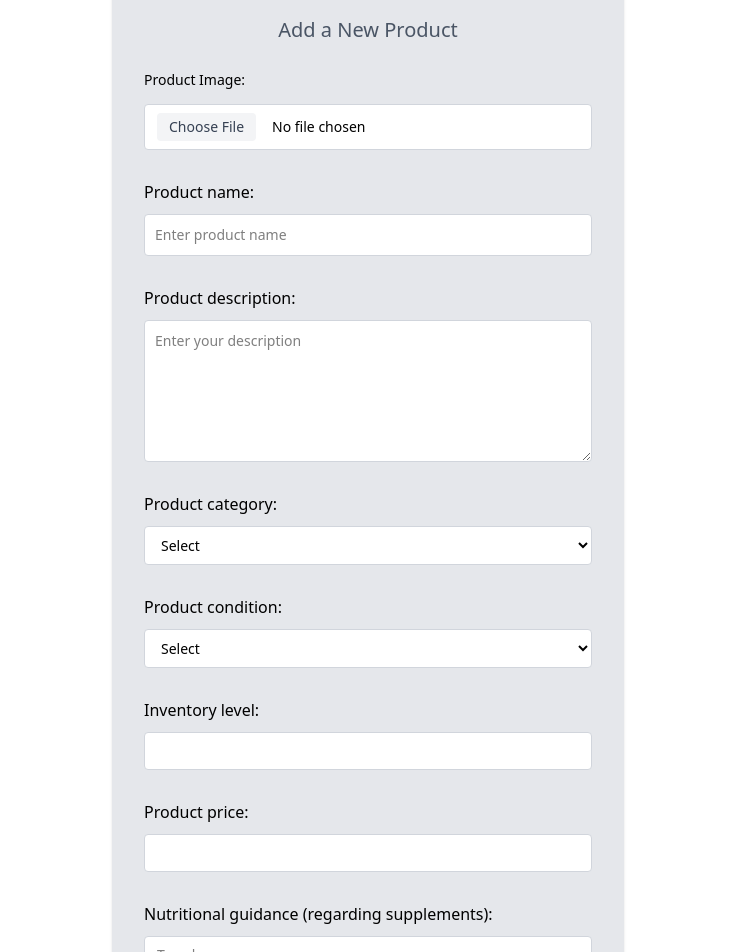
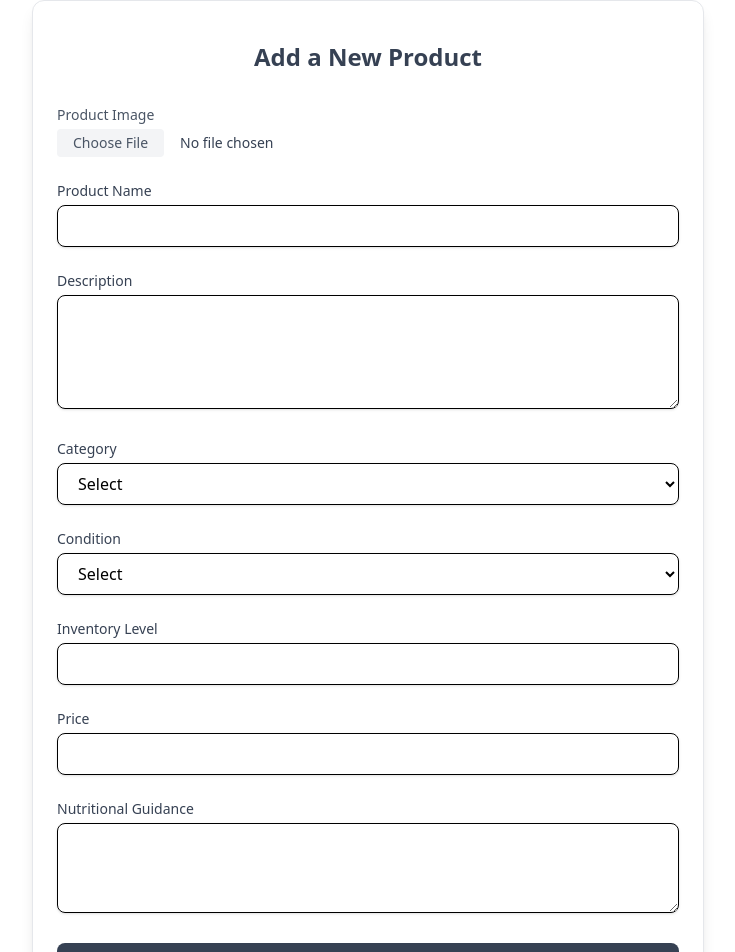
Before and after one commit to manulbp/fitgainTest, a React (Vite) app in the folder frontend/: page /product in a window 1280 px wide. Shown: the part 116-1068 px from the top of the page, without its empty margins (272-1007 px from the left). Built offline with nearby package versions, Linux system fonts and the light colour scheme.

Commit message:
Update Product.jsx

```diff
--- a/frontend/pages/Product.jsx
+++ b/frontend/pages/Product.jsx
@@ -1,9 +1,8 @@
 import React, { useState, useEffect } from 'react';
-import './Product.css';
-import { useNavigate } from 'react-router-dom'; // Import useNavigate
+import { useNavigate } from 'react-router-dom';
 
 const Product = () => {
-  const navigate = useNavigate(); // Initialize the navigation hook
+  const navigate = useNavigate();
   const [errorMessage, setErrorMessage] = useState(null);
   const [loading, setLoading] = useState(false);
 
@@ -85,8 +84,8 @@ const Product = () => {
         throw new Error(data.error || "Failed to add product");
       }
 
-      // Navigate to Home page with product data passed via state
       navigate('/', { state: { newProduct: data.product } });
+
 
     } catch (error) {
       console.error("Error:", error);
@@ -97,69 +96,73 @@ const Product = () => {
   };
 
   return (
-    <div className="max-w-lg mx-auto p-8 bg-gray-200 rounded-md shadow-sm mt-8">
-      <h1 className="text-xl text-gray-600 font-medium text-center mb-6">Add a New Product</h1>
-      <form className="flex flex-col gap-4" onSubmit={handleSubmit}>
-        <div className="flex flex-col gap-1 w-full">
-          <p className="text-sm text-gray-650 text-left mb-1 mt-0.5">Product Image:</p>
+    <div className="max-w-2xl mx-auto mt-12 px-6 py-10 bg-white rounded-xl shadow-lg border border-gray-200">
+      <h1 className="text-2xl font-semibold text-gray-700 text-center mb-8">Add a New Product</h1>
+
+      <form className="space-y-6" onSubmit={handleSubmit}>
+        {/* Image Upload */}
+        <div>
+          <label className="block text-sm font-medium text-gray-600 mb-1">Product Image</label>
           <input
             type="file"
-            id="image"
             onChange={handleFileChange}
-            className="w-full border border-gray-300 bg-white rounded px-3 py-2 text-sm file:mr-4 file:py-1 file:px-3 file:rounded file:border-0 file:text-sm file:bg-gray-100 file:text-gray-700"
+            className="block w-full text-sm text-gray-700 file:mr-4 file:py-1 file:px-4 file:rounded file:border-0 file:text-sm file:bg-gray-100 file:text-gray-600 hover:file:bg-gray-200"
           />
-          {formData.imagePreview && <img src={formData.imagePreview} alt="Preview" width="100" className="mt-2" />}
+          {formData.imagePreview && (
+            <img src={formData.imagePreview} alt="Preview" className="mt-4 rounded shadow-md w-40 h-40 object-cover" />
+          )}
         </div>
 
-        <div className="add-product-name flex-col mt-5">
-          <p>Product name:</p>
+        {/* Product Name */}
+        <div>
+          <label className="block text-sm font-medium text-gray-700 mb-1">Product Name</label>
           <input
             type="text"
             name="productname"
-            placeholder="Enter product name"
             value={formData.productname}
             onChange={handleChange}
             required
-            className='w-full border border-gray-300 bg-white rounded px-3 py-2 text-sm focus:outline-none focus:border-gray-400'
+            className="w-full px-4 py-2 border rounded-lg shadow-sm focus:outline-none focus:ring-2 focus:ring-gray-400"
           />
         </div>
 
-        <div className="add-product-description flex-col mt-5">
-          <p>Product description:</p>
+        {/* Description */}
+        <div>
+          <label className="block text-sm font-medium text-gray-700 mb-1">Description</label>
           <textarea
             name="description"
-            rows="6"
-            placeholder="Enter your description"
+            rows="4"
             value={formData.description}
             onChange={handleChange}
             required
-            className='w-full border border-gray-300 bg-white rounded px-3 py-2 text-sm focus:outline-none focus:border-gray-400'
-          ></textarea>
+            className="w-full px-4 py-2 border rounded-lg shadow-sm focus:outline-none focus:ring-2 focus:ring-gray-400"
+          />
         </div>
 
-        <div className="add-category flex-col mt-5">
-          <p>Product category:</p>
+        {/* Category */}
+        <div>
+          <label className="block text-sm font-medium text-gray-700 mb-1">Category</label>
           <select
             name="category"
             value={formData.category}
             onChange={handleChange}
             required
-            className='w-full border border-gray-300 bg-white rounded px-3 py-2 text-sm focus:outline-none focus:border-gray-400'
+            className="w-full px-4 py-2 border rounded-lg shadow-sm focus:outline-none focus:ring-2 focus:ring-gray-400"
           >
             <option value="">Select</option>
-            <option value="equipment">Equipment</option>
-            <option value="nutrient">Supplement</option>
+            <option value="Equipment">Equipment</option>
+            <option value="Supplement">Supplement</option>
           </select>
         </div>
 
-        <div className="add-condition flex-col mt-5">
-          <p>Product condition:</p>
+        {/* Condition */}
+        <div>
+          <label className="block text-sm font-medium text-gray-700 mb-1">Condition</label>
           <select
             name="condition"
             value={formData.condition}
             onChange={handleChange}
-            required
-            className='w-full border border-gray-300 bg-white rounded px-3 py-2 text-sm focus:outline-none focus:border-gray-400'
+            className="w-full px-4 py-2 border rounded-lg shadow-sm focus:outline-none focus:ring-2 focus:ring-gray-400"
           >
             <option value="">Select</option>
             <option value="New">Brand-new</option>
@@ -167,8 +170,9 @@ const Product = () => {
           </select>
         </div>
 
-        <div className="add-count flex-col mt-5">
-          <p>Inventory level:</p>
+        {/* Quantity */}
+        <div>
+          <label className="block text-sm font-medium text-gray-700 mb-1">Inventory Level</label>
           <input
             type="number"
             name="quantity"
@@ -176,42 +180,49 @@ const Product = () => {
             onChange={handleChange}
             required
             min="1"
-            className='w-full border border-gray-300 bg-white rounded px-3 py-2 text-sm focus:outline-none focus:border-gray-400'
+            className="w-full px-4 py-2 border rounded-lg shadow-sm focus:outline-none focus:ring-2 focus:ring-gray-400"
           />
         </div>
 
-        <div className="add-price flex-col mt-5">
-          <p>Product price:</p>
+        {/* Price */}
+        <div>
+          <label className="block text-sm font-medium text-gray-700 mb-1">Price</label>
           <input
             type="number"
             name="price"
             value={formData.price}
             onChange={handleChange}
             required
-            className='w-full border border-gray-300 bg-white rounded px-3 py-2 text-sm focus:outline-none focus:border-gray-400'
+            className="w-full px-4 py-2 border rounded-lg shadow-sm focus:outline-none focus:ring-2 focus:ring-gray-400"
           />
         </div>
 
-        <div className="add-nutritional-guidance flex-col mt-5">
-          <p>Nutritional guidance (regarding supplements):</p>
+        {/* Guidance */}
+        <div>
+          <label className="block text-sm font-medium text-gray-700 mb-1">Nutritional Guidance</label>
           <textarea
             name="guidance"
-            rows="6"
-            placeholder="Type here"
+            rows="3"
             value={formData.guidance}
             onChange={handleChange}
-            className='w-full border border-gray-300 bg-white rounded px-3 py-2 text-sm focus:outline-none focus:border-gray-400'
-          ></textarea>
+            className="w-full px-4 py-2 border rounded-lg shadow-sm focus:outline-none focus:ring-2 focus:ring-gray-400"
+          />
         </div>
 
+        {/* Error Message */}
         {errorMessage && <p className="text-red-600 text-sm">{errorMessage}</p>}
 
+        {/* Submit Button */}
         <button
           type="submit"
-          className="w-full bg-blue-300 text-black py-2 px-4 rounded hover:bg-green-600 focus:outline-none focus:ring-2 focus:ring-green-500 focus:ring-offset-2 transition-colors disabled:bg-gray-400 disabled:cursor-not-allowed text-center mt-4"
+          className={`w-full py-2 px-4 rounded-lg text-white font-medium transition ${
+            loading
+              ? 'bg-gray-400 cursor-not-allowed'
+              : 'bg-gray-700 hover:bg-gray-800'
+          }`}
           disabled={loading}
         >
-          {loading ? "Adding..." : "Add Product"}
+          {loading ? 'Adding...' : 'Add Product'}
         </button>
       </form>
     </div>
```
